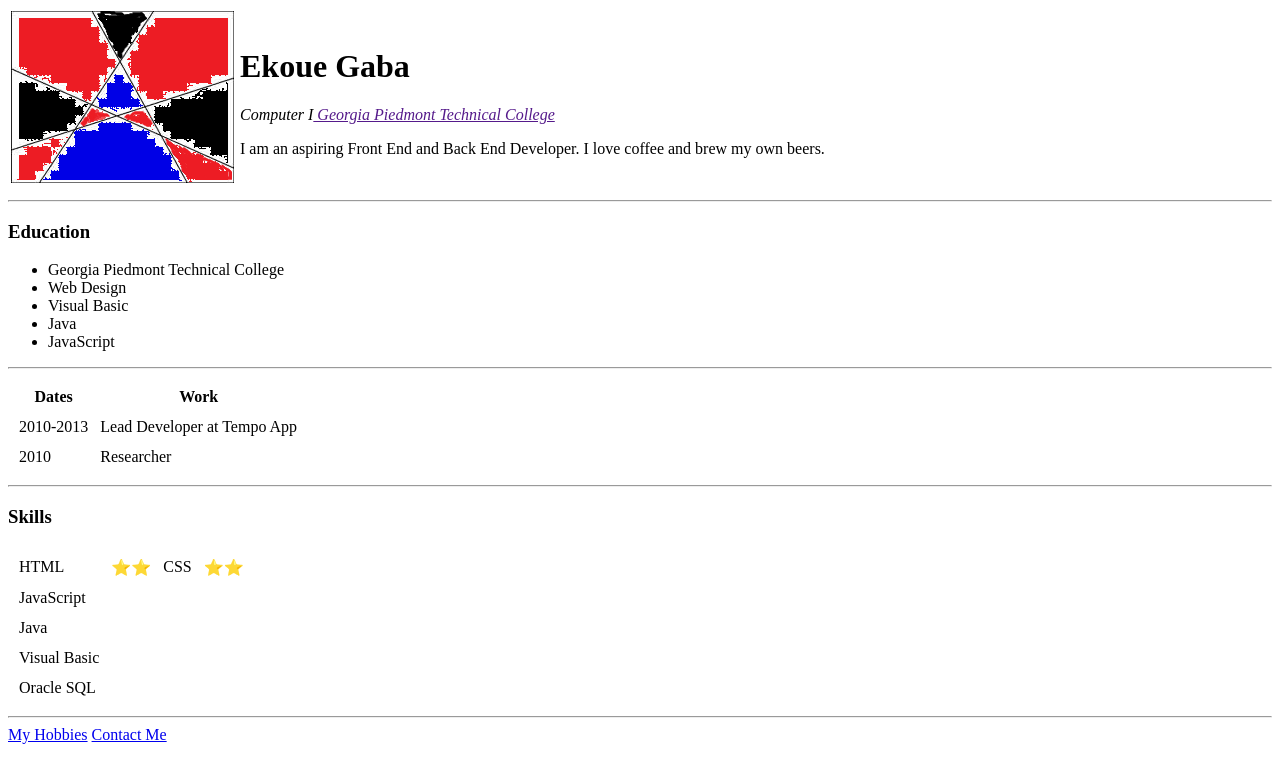
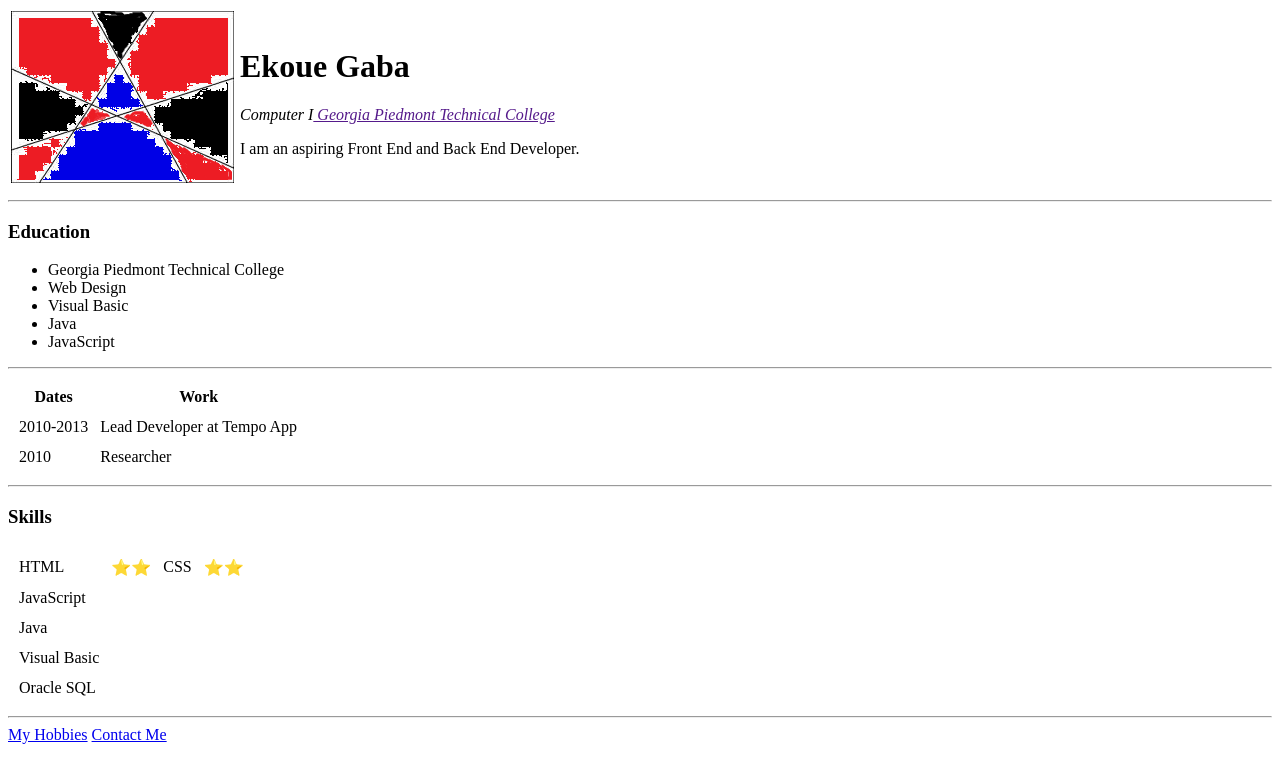
Before and after one commit to ekouegaba/cv, a plain HTML site: page index.html in a window 1280 px wide. Drawn offline with Linux system fonts and the light colour scheme.

Commit message:
Update index.html
Sentence removed

```diff
--- a/index.html
+++ b/index.html
@@ -14,7 +14,7 @@
       <p><i>Computer I<a href=""nformation System student at
         <a href="https://www.gptc.edu/current-students/student-dashboard/" alt="GPTC's Homepage">
           Georgia Piedmont Technical College</a></i></p>
-      <P>I am an aspiring Front End and Back End Developer. I love coffee and brew my own beers.</P></td>
+      <P>I am an aspiring Front End and Back End Developer.</P></td>
     </tr>
   </table>
 
```
